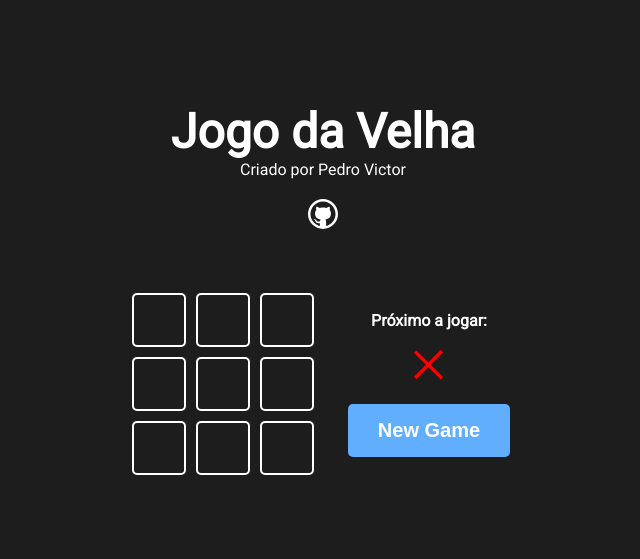
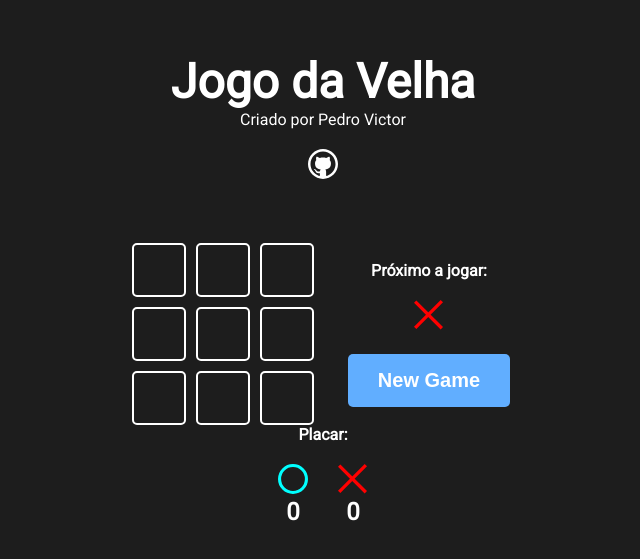
Before and after one commit to bezerrak3/React-Jogo-da-velha, a Next.js app: page / in a window 1280 px wide. Shown: the part 131-690 px from the top of the page, without its empty margins (317-957 px from the left). Built offline with nearby package versions, Linux system fonts and the light colour scheme.

Commit message:
Criado placar

```diff
--- a/src/components/game/Game.jsx
+++ b/src/components/game/Game.jsx
@@ -2,6 +2,7 @@
 import GameOption from "../gameOption/GameOption"
 import style from "./Game.module.css"
 import GameInfo from "../gameinfo/Gameinfo"
+import Score from "../score/Score"
 
 
 const verifyWinner = [ // linhas possíveis de vitória || 3 honrizontais, 3 verticais, 2 diagonais
@@ -72,7 +73,7 @@
    }, [winner])
 
      return(
-
+     <>
       <div className={style.gameContent}>
          <div className={style.game}>
            {
@@ -81,8 +82,10 @@
            }
          </div>
          <GameInfo currentPlayer={currentPlayer} winner={winner} onReset={handleReset} isDraw={draw} />
+
       </div>
-
+         <Score />
+    </>
      )
  }
 
--- /dev/null
+++ b/src/components/score/Score.jsx
@@ -0,0 +1,22 @@
+import Icons from "../icons/Icons"
+import style from "./Score.module.css"
+
+function Score (){
+  return(
+      <>
+       <h4>Placar: </h4>
+       <div className={style.score}>
+        <div className={style.scoreContent}>
+          <Icons iconName="circle"/>
+          <h2>0</h2>
+        </div>
+        <div className={style.scoreContent}>
+          <Icons iconName="x"/>
+          <h2>0</h2>
+        </div>
+      </div>
+      </>
+  )
+}
+
+export default Score
--- /dev/null
+++ b/src/components/score/Score.module.css
@@ -0,0 +1,11 @@
+.score{
+    display: flex;
+    gap: 30px;
+    margin-top: 20px;
+}
+
+.scoreContent{
+    display: flex;
+    flex-direction: column;
+    align-items: center;
+}
```
